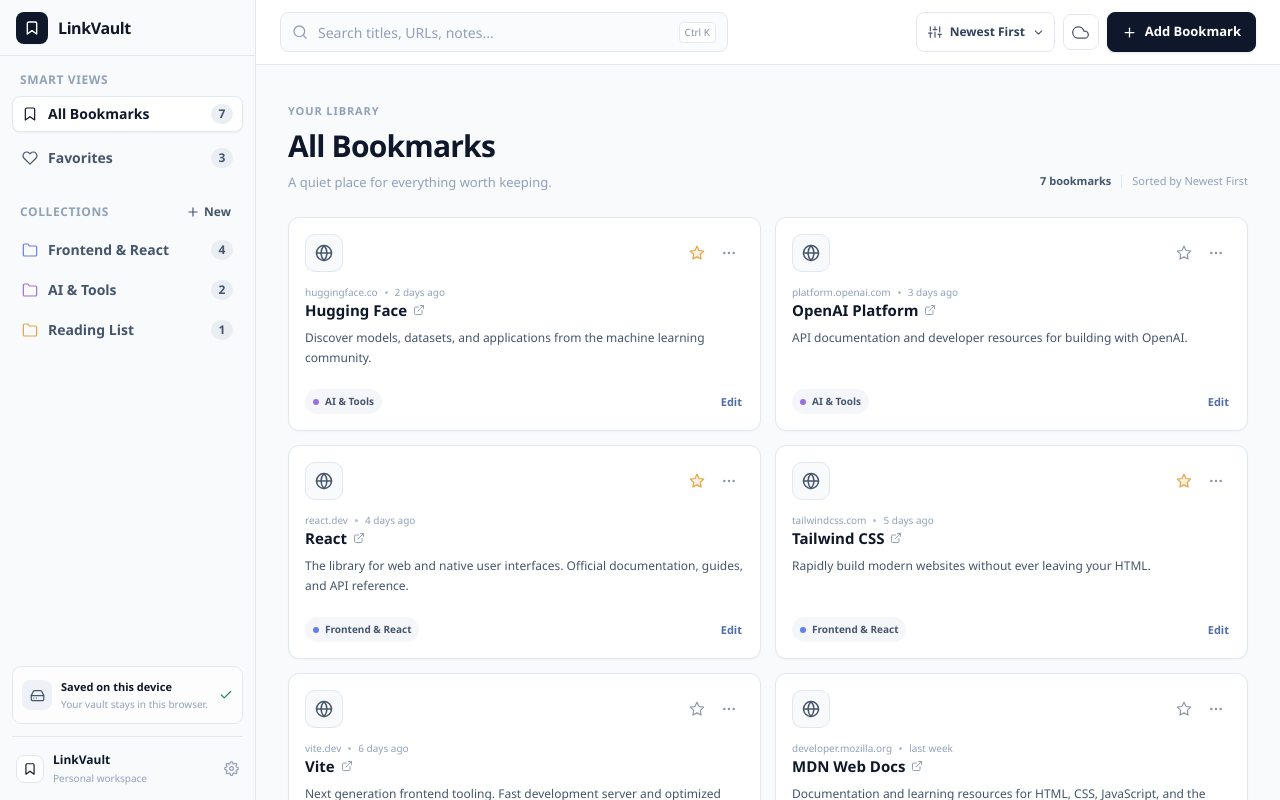
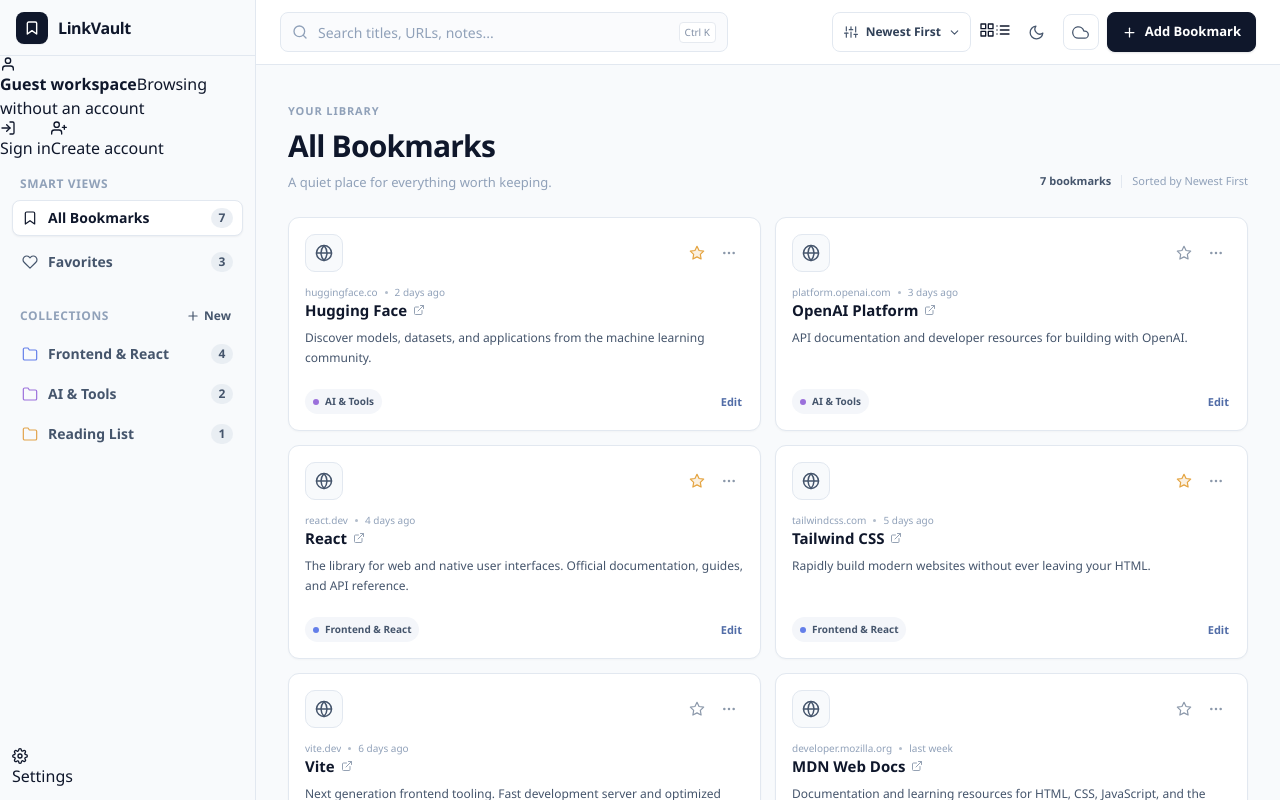
Before and after one commit to modewika1-star/Link-Vault, a React (Vite) app: page / in a window 1280 px wide. Shown: the top 800 px of the page. Built offline with nearby package versions, Linux system fonts and the light colour scheme.

Commit message:
feat: wire account panel theme switch grid list and settings

```diff
--- a/src/pages/HomePage.jsx
+++ b/src/pages/HomePage.jsx
@@ -1,4 +1,5 @@
 import { useEffect, useMemo, useRef, useState } from 'react'
+import { useNavigate } from 'react-router-dom'
 import {
   FiBookmark,
   FiCheck,
@@ -6,21 +7,31 @@ import {
   FiCloud,
   FiDownload,
   FiFolder,
+  FiGrid,
   FiHeart,
-  FiHardDrive,
+  FiList,
+  FiLogIn,
+  FiLogOut,
   FiMenu,
+  FiMoon,
   FiPlus,
   FiSearch,
   FiSettings,
   FiSliders,
   FiStar,
+  FiSun,
   FiUpload,
+  FiUser,
+  FiUserPlus,
   FiX,
 } from 'react-icons/fi'
 import LinkCard from '../features/links/components/LinkCard.jsx'
 import LinkModal from '../features/links/components/LinkModal.jsx'
 import CollectionModal from '../features/links/components/CollectionModal.jsx'
 import useLinksStore from '../features/links/store/useLinksStore.js'
+import useDemoAuthStore from '../features/auth/store/useDemoAuthStore.js'
+import usePreferencesStore from '../features/settings/store/usePreferencesStore.js'
+import SettingsModal from '../features/settings/components/SettingsModal.jsx'
 import { filterAndSortLinks, getCollectionCount } from '../features/links/utils/linkUtils.js'
 import './HomePage.css'
 
@@ -32,6 +43,12 @@ const sortOptions = [
 ]
 
 export default function HomePage() {
+  const navigate = useNavigate()
+  const user = useDemoAuthStore((state) => state.user)
+  const theme = usePreferencesStore((state) => state.theme)
+  const toggleTheme = usePreferencesStore((state) => state.toggleTheme)
+  const viewMode = usePreferencesStore((state) => state.viewMode)
+  const setViewMode = usePreferencesStore((state) => state.setViewMode)
   const links = useLinksStore((state) => state.links)
   const collections = useLinksStore((state) => state.collections)
   const addLink = useLinksStore((state) => state.addLink)
@@ -51,6 +68,7 @@ export default function HomePage() {
   const [linkModalOpen, setLinkModalOpen] = useState(false)
   const [editingLink, setEditingLink] = useState(null)
   const [collectionModalOpen, setCollectionModalOpen] = useState(false)
+  const [settingsOpen, setSettingsOpen] = useState(false)
   const [mobileSidebarOpen, setMobileSidebarOpen] = useState(false)
   const [toolsOpen, setToolsOpen] = useState(false)
   const [toast, setToast] = useState('')
@@ -215,7 +233,7 @@ export default function HomePage() {
     : `${visibleLinks.length} bookmark${visibleLinks.length === 1 ? '' : 's'}`
 
   return (
-    <div className="app-shell">
+    <div className="app-shell" data-theme={theme}>
       <button
         type="button"
         className={mobileSidebarOpen ? 'mobile-sidebar-backdrop is-open' : 'mobile-sidebar-backdrop'}
@@ -230,6 +248,30 @@ export default function HomePage() {
             <span>LinkVault</span>
           </a>
         </div>
+
+        <section className="sidebar-account" aria-label="Account">
+          <div className="sidebar-account-avatar">
+            {user ? user.fullName.slice(0, 1).toUpperCase() : <FiUser />}
+          </div>
+          <div className="sidebar-account-copy">
+            <strong>{user ? user.fullName : 'Guest workspace'}</strong>
+            <span>{user ? user.email : 'Browsing without an account'}</span>
+            {user ? (
+              <button className="account-action signout-action" type="button" onClick={() => navigate('/logout')}>
+                <FiLogOut /> Sign out
+              </button>
+            ) : (
+              <div className="account-action-row">
+                <button className="account-action primary-account-action" type="button" onClick={() => navigate('/login')}>
+                  <FiLogIn /> Sign in
+                </button>
+                <button className="account-action" type="button" onClick={() => navigate('/register')}>
+                  <FiUserPlus /> Create account
+                </button>
+              </div>
+            )}
+          </div>
+        </section>
 
         <nav className="sidebar-nav" aria-label="Main navigation">
           <section className="nav-section">
@@ -291,19 +333,10 @@ export default function HomePage() {
         </nav>
 
         <div className="sidebar-bottom">
-          <div className="storage-card">
-            <span className="storage-icon"><FiHardDrive /></span>
-            <div>
-              <strong>Saved on this device</strong>
-              <span>Your vault stays in this browser.</span>
-            </div>
-            <span className="storage-status" title="Local storage active"><FiCheck /></span>
-          </div>
-          <div className="sidebar-footer">
-            <span className="sidebar-footer-logo"><FiBookmark /></span>
-            <span>LinkVault <small>Personal workspace</small></span>
-            <FiSettings className="sidebar-footer-settings" />
-          </div>
+          <button className="settings-nav-button" type="button" onClick={() => setSettingsOpen(true)}>
+            <FiSettings />
+            <span>Settings</span>
+          </button>
         </div>
       </aside>
 
@@ -337,6 +370,19 @@ export default function HomePage() {
               </select>
               <FiChevronDown className="sort-chevron" />
             </label>
+
+            <div className="display-mode-control" role="group" aria-label="Bookmark display mode">
+              <button type="button" className={viewMode === 'grid' ? 'display-mode-button is-active' : 'display-mode-button'} onClick={() => setViewMode('grid')} aria-label="Grid view" aria-pressed={viewMode === 'grid'} title="Grid view">
+                <FiGrid />
+              </button>
+              <button type="button" className={viewMode === 'list' ? 'display-mode-button is-active' : 'display-mode-button'} onClick={() => setViewMode('list')} aria-label="List view" aria-pressed={viewMode === 'list'} title="List view">
+                <FiList />
+              </button>
+            </div>
+
+            <button className="icon-button theme-toggle-button" type="button" onClick={toggleTheme} aria-label={theme === 'dark' ? 'Switch to light theme' : 'Switch to dark theme'} title={theme === 'dark' ? 'Light theme' : 'Dark theme'}>
+              {theme === 'dark' ? <FiSun /> : <FiMoon />}
+            </button>
 
             <div className="tools-menu-wrap">
               <button className="icon-button tools-button" type="button" onClick={() => setToolsOpen((value) => !value)} aria-label="Backup and restore" aria-expanded={toolsOpen} title="Backup and restore">
@@ -394,7 +440,7 @@ export default function HomePage() {
               )}
             </section>
           ) : (
-            <section className="bookmark-grid" aria-label="Saved bookmarks">
+            <section className={viewMode === 'list' ? 'bookmark-grid is-list' : 'bookmark-grid'} aria-label="Saved bookmarks">
               {visibleLinks.map((link) => (
                 <LinkCard
                   key={link.id}
@@ -410,7 +456,7 @@ export default function HomePage() {
           )}
 
           <footer className="content-footer">
-            <span><FiHardDrive /> Your changes are saved automatically on this device.</span>
+            <span>LinkVault · Personal bookmark workspace</span>
             <button className="footer-action" type="button" onClick={handleExport}><FiDownload /> Export your vault</button>
           </footer>
         </div>
@@ -428,6 +474,14 @@ export default function HomePage() {
         onClose={() => setCollectionModalOpen(false)}
         onSave={createCollection}
       />
+      <SettingsModal
+        open={settingsOpen}
+        onClose={() => setSettingsOpen(false)}
+        theme={theme}
+        onThemeChange={usePreferencesStore.getState().setTheme}
+        viewMode={viewMode}
+        onViewModeChange={setViewMode}
+      />
 
       {toast && <div className="toast-message" role="status"><FiCheck /> {toast}</div>}
     </div>
```
